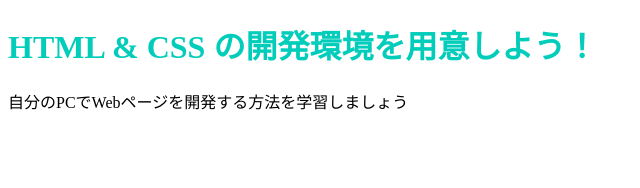
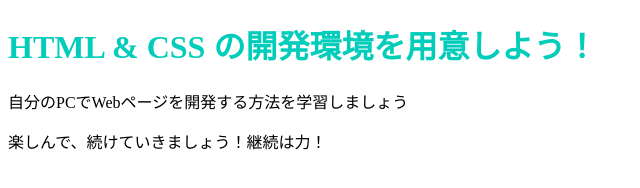
Before and after one commit to kosenou/kosenou.github.io, a plain HTML site: page index.html in a window 1280 px wide. Shown: the whole page, without its empty margins (0-640 px from the left). Drawn offline with Linux system fonts and the light colour scheme.

Commit message:
Update index.html

```diff
--- a/index.html
+++ b/index.html
@@ -8,5 +8,6 @@
   <body>
     <h1 class="title">HTML & CSS の開発環境を用意しよう！</h1>
     <p>自分のPCでWebページを開発する方法を学習しましょう</p>
+    <p>楽しんで、続けていきましょう！継続は力！</p>
   </body>
 </html>
```
